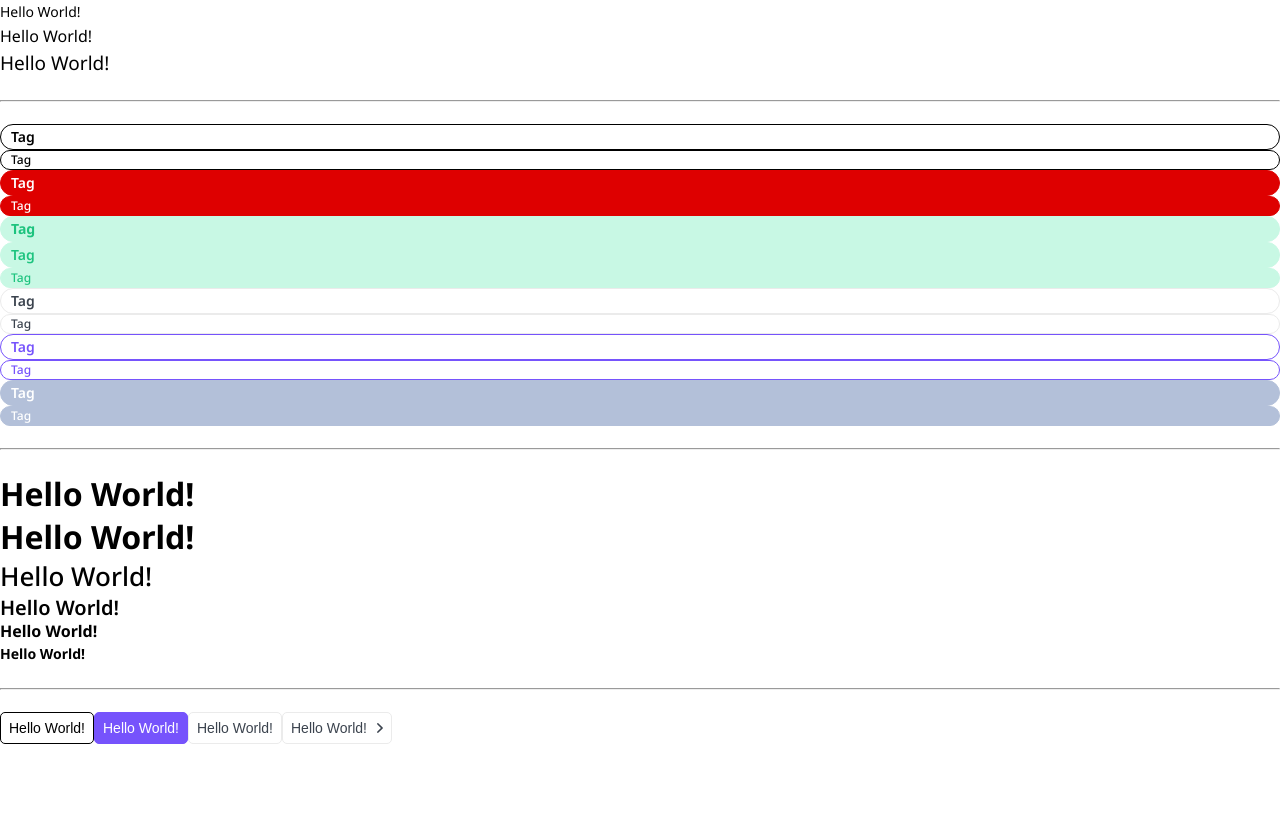
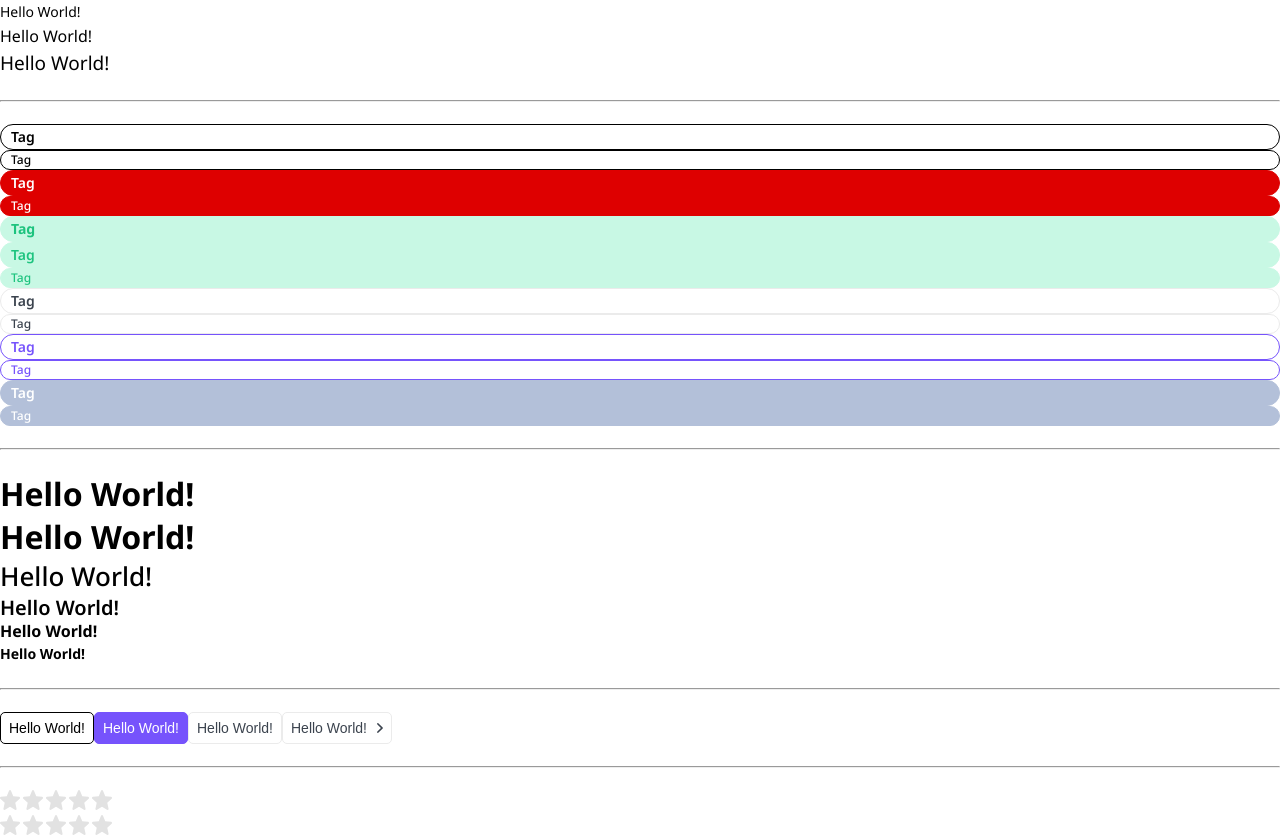
Before and after one commit to kledovskaia/owl-top, a Next.js app: page / in a window 1280 px wide. Before the commit the page ends 800 px from the top, so only its background shows below. Built offline with nearby package versions, Linux system fonts and the light colour scheme.

Commit message:
added: Rating component

```diff
--- a/components/Rating/Rating.module.scss
+++ b/components/Rating/Rating.module.scss
@@ -1,2 +1,16 @@
 .rating {
+  & > * + * {
+    padding-left: 0.3rem;
+  }
+
+  &__star {
+    &_editable {
+      cursor: pointer;
+      transition: fill 0.1s;
+    }
+
+    &_filled {
+      fill: var(--primary);
+    }
+  }
 }
--- a/components/Rating/Rating.tsx
+++ b/components/Rating/Rating.tsx
@@ -1,4 +1,10 @@
-import { DetailedHTMLProps, FC, Fragment, HTMLAttributes } from 'react';
+import {
+  DetailedHTMLProps,
+  FC,
+  Fragment,
+  HTMLAttributes,
+  useState,
+} from 'react';
 import StarIcon from '../icons/Star';
 import cn from 'classnames';
 import styles from './Rating.module.scss';
@@ -11,11 +17,21 @@ type Modificator = keyof typeof Modificators;
 
 type Props = {
   score?: number;
+  outOf?: number;
+  updateScore?: (val: Props['score']) => void;
 } & {
   [key in Modificator]?: boolean;
 } & DetailedHTMLProps<HTMLAttributes<HTMLDivElement>, HTMLDivElement>;
 
-const Rating: FC<Props> = ({ className, score, ...props }) => {
+const Rating: FC<Props> = ({
+  className,
+  score,
+  outOf = 5,
+  editable,
+  updateScore,
+  ...props
+}) => {
+  const [currentScore, setCurrentScore] = useState(score);
   const propEntries = Object.entries(props);
   const appliedModificators = propEntries.filter(
     ([key]) => key in Modificators
@@ -36,8 +52,21 @@ const Rating: FC<Props> = ({ className, score, ...props }) => {
       )}
       {...restProps}
     >
-      {new Array(score).fill(null).map((_, i) => (
-        <StarIcon key={i} />
+      {new Array(outOf).fill(null).map((_, i) => (
+        <StarIcon
+          key={i}
+          className={cn(styles.rating__star, {
+            [styles.rating__star_editable]: editable,
+            [styles.rating__star_filled]: i < currentScore,
+          })}
+          {...(editable
+            ? {
+                onMouseEnter: () => setCurrentScore(i + 1),
+                onMouseLeave: () => setCurrentScore(score),
+                onClick: () => updateScore(i + 1),
+              }
+            : {})}
+        />
       ))}
     </div>
   );
--- a/pages/index.tsx
+++ b/pages/index.tsx
@@ -4,8 +4,12 @@ import Heading from '../components/Heading/Heading';
 import Paragraph from '../components/Paragraph/Paragraph';
 import Tag from '../components/Tag/Tag';
 import ArrowIcon from '../components/icons/Arrow';
+import Rating from '../components/Rating/Rating';
+import { useState } from 'react';
 
 const Home = () => {
+  const [score, setScore] = useState(0);
+
   return (
     <>
       <Head>
@@ -61,6 +65,12 @@ const Home = () => {
         <span>Hello World!</span>
         <ArrowIcon />
       </Button>
+      <br />
+      <br />
+      <hr />
+      <br />
+      <Rating score={score} updateScore={setScore} editable />
+      <Rating />
     </>
   );
 };
```
